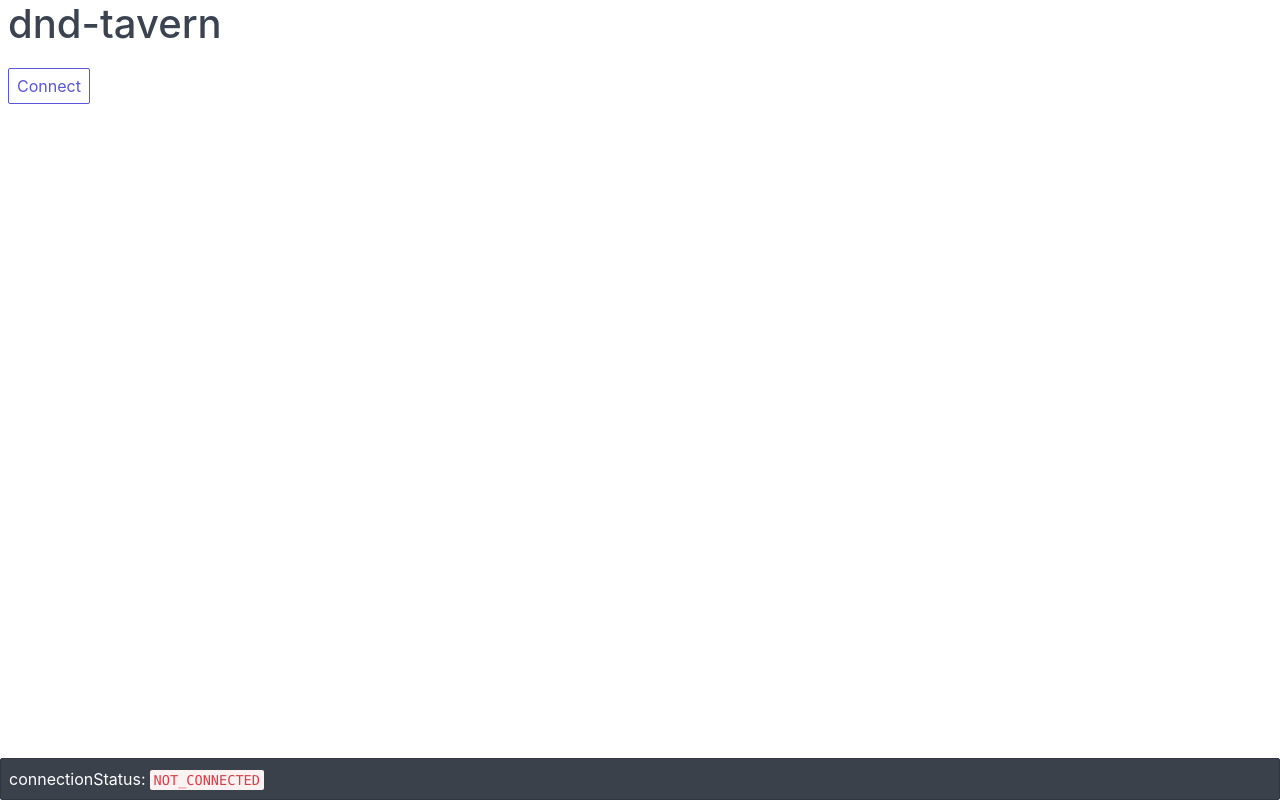
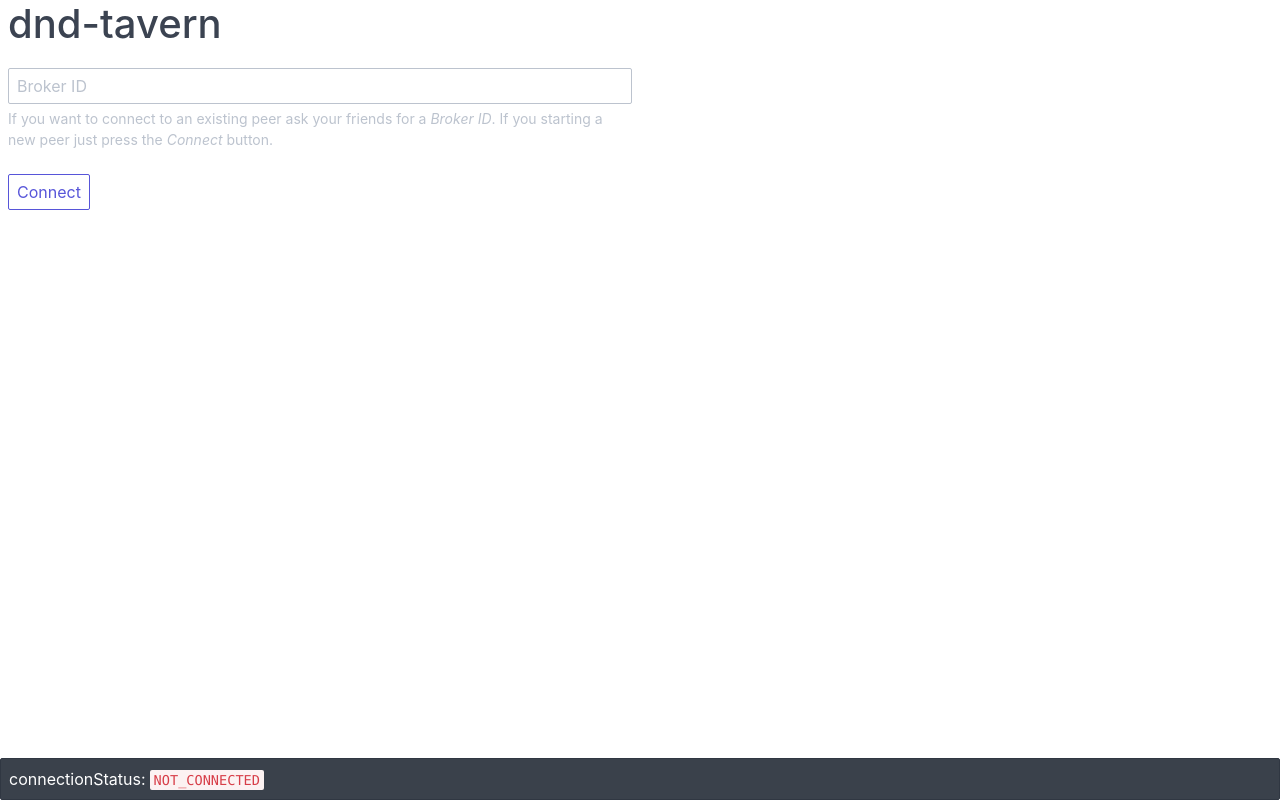
Before and after one commit to gvnn/dnd-tavern, a React (Create React App) app: page / in a window 1280 px wide. Built offline with nearby package versions, Linux system fonts and the light colour scheme.

Commit message:
Connection as client or host

```diff
--- a/src/App.tsx
+++ b/src/App.tsx
@@ -7,9 +7,13 @@ const App = () => (
   <div className="container">
     <ConnectionStatus />
     <div className="columns">
-      <div className="column">
+      <div className="column col-12">
         <h1>dnd-tavern</h1>
-        <LaunchPeer />
+        <div className="columns">
+          <div className="column col-6 col-lg-9 col-md-9 col-sm-12">
+            <LaunchPeer />
+          </div>
+        </div>
       </div>
     </div>
   </div>
--- a/src/components/launchPeer.tsx
+++ b/src/components/launchPeer.tsx
@@ -9,6 +9,33 @@ export const LaunchPeer = () => {
   const [disconnectButtonState, setDisconnectButtonState] = useState(
     'Disconnect',
   );
+
+  const [remoteBrokerId, setRemoteBrokerId] = useState<string>('');
+
+  const connectAsHost = (
+    peer: Peer,
+    { brokerId, remoteBrokerId }: { brokerId: string; remoteBrokerId: string },
+  ) => {
+    dispatch({ type: 'CONNECTED', brokerId, remoteBrokerId });
+    setConnectButtonState('Connected');
+    peer.on('connection', (connection) => {
+      connection.on('data', console.log);
+    });
+  };
+
+  const connectAsClient = (
+    peer: Peer,
+    { brokerId, remoteBrokerId }: { brokerId: string; remoteBrokerId: string },
+  ) => {
+    const newConnection = peer.connect(remoteBrokerId);
+    newConnection.on('open', function () {
+      dispatch({ type: 'CONNECTED', brokerId, remoteBrokerId });
+      setConnectButtonState('Connected');
+      // here you have conn.id
+      newConnection.send('hi!');
+    });
+    newConnection.on('data', console.log);
+  };
 
   const connect = () => {
     dispatch({ type: 'CONNECT' });
@@ -26,9 +53,12 @@ export const LaunchPeer = () => {
       setDisconnectButtonState('Disconnect');
     });
 
-    peer.on('open', (brokerId) => {
-      dispatch({ type: 'CONNECTED', brokerId });
-      setConnectButtonState('Connected');
+    peer.on('open', (Id) => {
+      if (remoteBrokerId !== '' && remoteBrokerId !== Id) {
+        connectAsClient(peer, { brokerId: Id, remoteBrokerId });
+      } else {
+        connectAsHost(peer, { brokerId: Id, remoteBrokerId: Id });
+      }
     });
 
     dispatch({ type: 'SET_PEER', peerInstance: peer });
@@ -40,10 +70,32 @@ export const LaunchPeer = () => {
     state.peerInstance?.destroy();
   };
 
+  const onChange = (event: React.FormEvent<HTMLInputElement>) => {
+    setRemoteBrokerId(event.currentTarget.value);
+  };
+
   const renderConnect = () => (
-    <button className="btn" onClick={connect}>
-      {connectButtonState}
-    </button>
+    <>
+      <div className="form-group">
+        <input
+          className="form-input"
+          type="text"
+          placeholder="Broker ID"
+          autoComplete="off"
+          spellCheck="false"
+          value={remoteBrokerId}
+          onChange={onChange}
+        ></input>
+        <p className="form-input-hint">
+          If you want to connect to an existing peer ask your friends for a{' '}
+          <em>Broker ID</em>. If you starting a new peer just press the{' '}
+          <em>Connect</em> button.
+        </p>
+      </div>
+      <button className="btn" onClick={connect}>
+        {connectButtonState}
+      </button>
+    </>
   );
 
   const renderDisconnect = () => (
--- a/src/state/tavernStateReducer.ts
+++ b/src/state/tavernStateReducer.ts
@@ -3,18 +3,23 @@ import Peer from 'peerjs';
 interface TavernState {
   connectionStatus: string;
   brokerId: string | null;
+  remoteBrokerId: string | null;
   peerInstance: Peer | null;
+  isHost: boolean;
 }
 
 export const initialState: TavernState = {
   connectionStatus: 'NOT_CONNECTED',
   brokerId: null,
+  remoteBrokerId: null,
   peerInstance: null,
+  isHost: false,
 };
 
 export interface ConnectedAction {
   type: 'CONNECTED';
   brokerId: string;
+  remoteBrokerId: string;
 }
 
 export interface ConnectAction {
@@ -63,7 +68,9 @@ export const tavernStateReducer = (
       return {
         ...state,
         brokerId: action.brokerId,
+        remoteBrokerId: action.remoteBrokerId,
         connectionStatus: 'CONNECTED',
+        isHost: action.brokerId === action.remoteBrokerId,
       };
   }
 };
```
